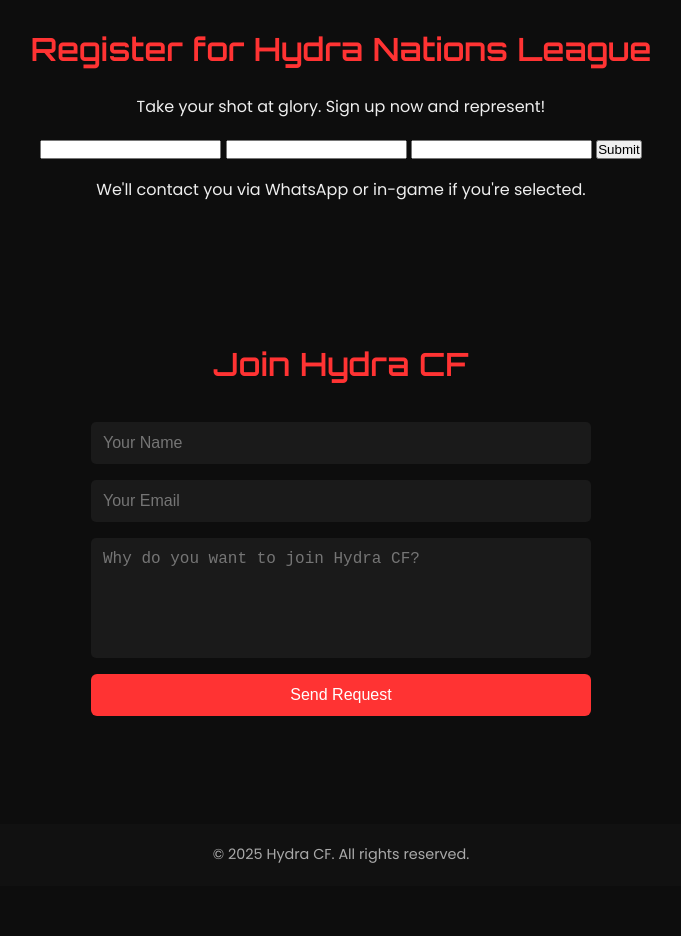
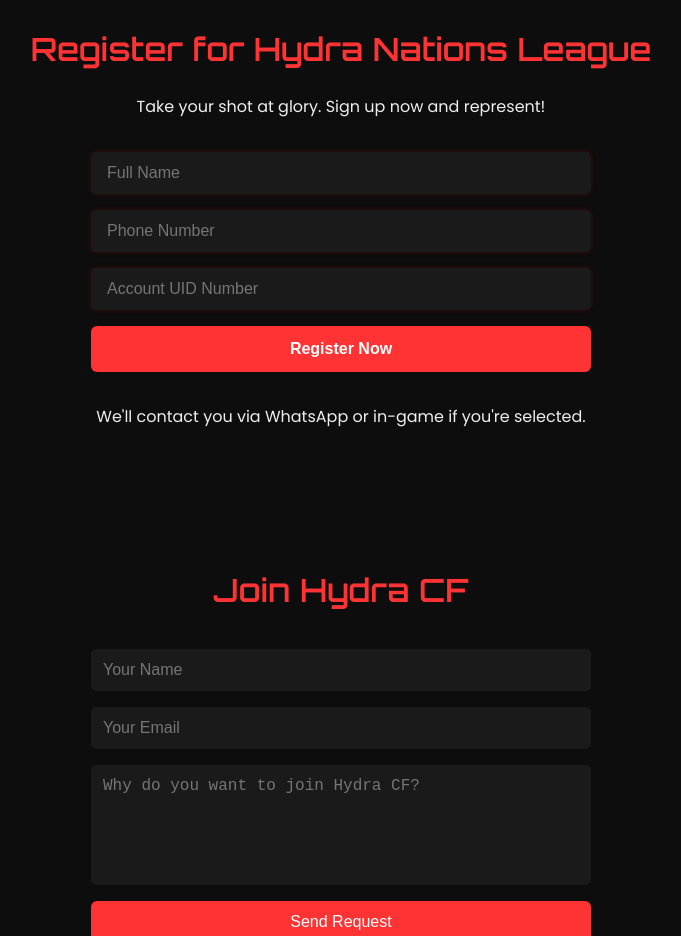
Before and after one commit to Jish-nvm10/Hydra-cf, a plain HTML site: page index.html in a window 1280 px wide. Shown: the part 3060-3996 px from the top of the page, without its empty margins (299-980 px from the left). Before the commit the page ends 3946 px from the top, so only its background shows below. Drawn offline with nearby package versions, Linux system fonts and the light colour scheme.

Commit message:
registration page updated

```diff
--- a/index.html
+++ b/index.html
@@ -148,15 +148,18 @@
     <h2>Register for Hydra Nations League</h2>
     <p>Take your shot at glory. Sign up now and represent!</p>
 
-    <form action="https://formsubmit.co/cfhydra@gmail.com" method="POST">
+    <form class="registration-form" action="https://formsubmit.co/cfhydra@gmail.com" method="POST">
+      <!-- Hidden fields -->
       <input type="hidden" name="_captcha" value="false">
       <input type="hidden" name="_next" value="https://jish-nvm10.github.io/Hydra-cf/thanks.html">
 
-      <input type="text" name="Full Name" required>
-      <input type="tel" name="Phone Number" required>
-      <input type="text" name="Account UID" required>
+      <!-- Input fields -->
+      <input type="text" name="Full Name" placeholder="Full Name" required />
+      <input type="tel" name="Phone Number" placeholder="Phone Number" required />
+      <input type="text" name="Account UID" placeholder="Account UID Number" required />
 
-      <button type="submit">Submit</button>
+      <!-- Submit -->
+      <button type="submit">Register Now</button>
     </form>
 
     <p class="form-note">We'll contact you via WhatsApp or in-game if you're selected.</p>
```
